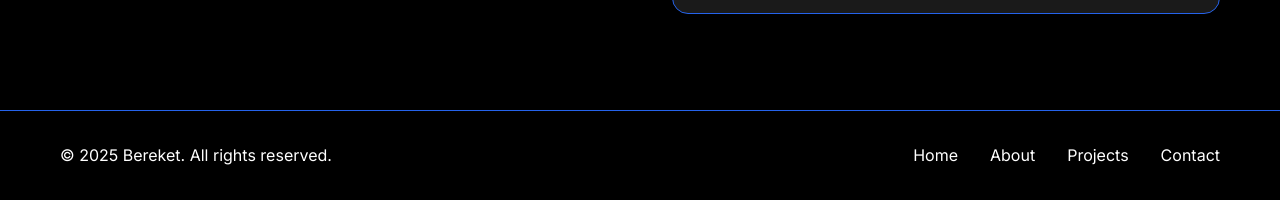
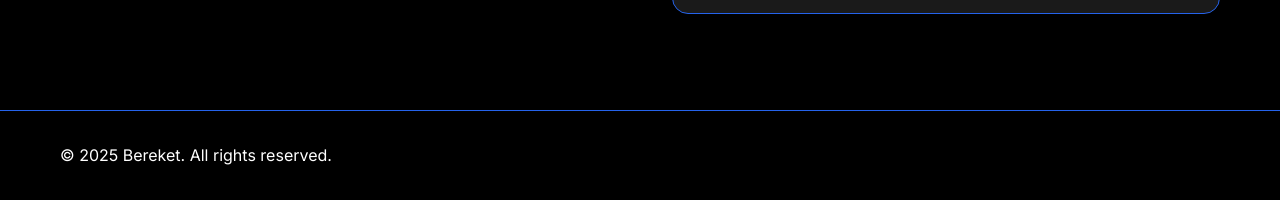
Before and after one commit to Bereket12-G/Michael, a website: page index.html in a window 1280 px wide. Shown: the part 5676-5876 px from the top of the page. Drawn offline with Linux system fonts and the light colour scheme.

Commit message:
Update index.html

```diff
--- a/index.html
+++ b/index.html
@@ -361,10 +361,6 @@
             <div class="footer-content">
                 <p>&copy; 2025 Bereket. All rights reserved.</p>
                 <div class="footer-links">
-                    <a href="#home">Home</a>
-                    <a href="#about">About</a>
-                    <a href="#projects">Projects</a>
-                    <a href="#contact">Contact</a>
                 </div>
             </div>
         </div>
```
